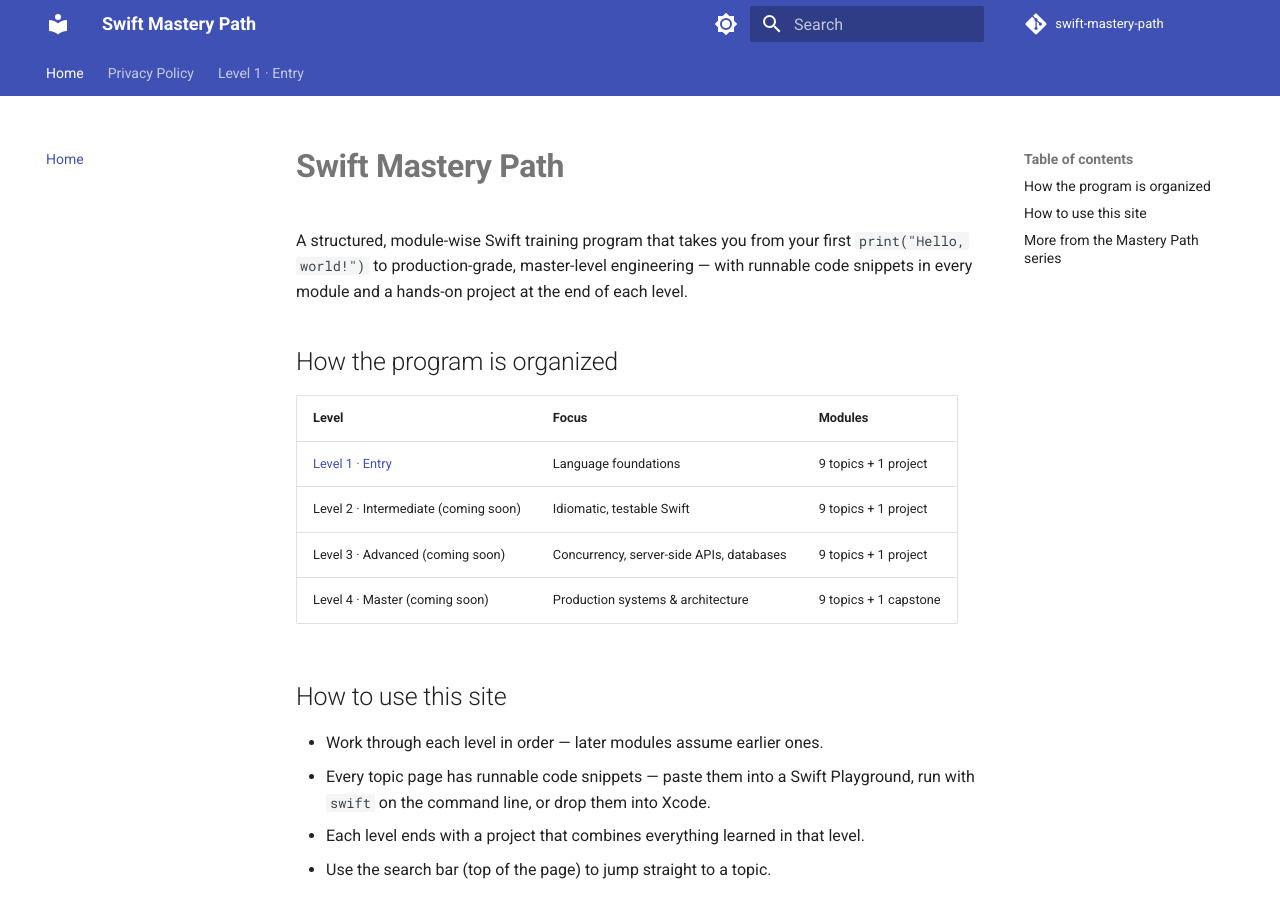
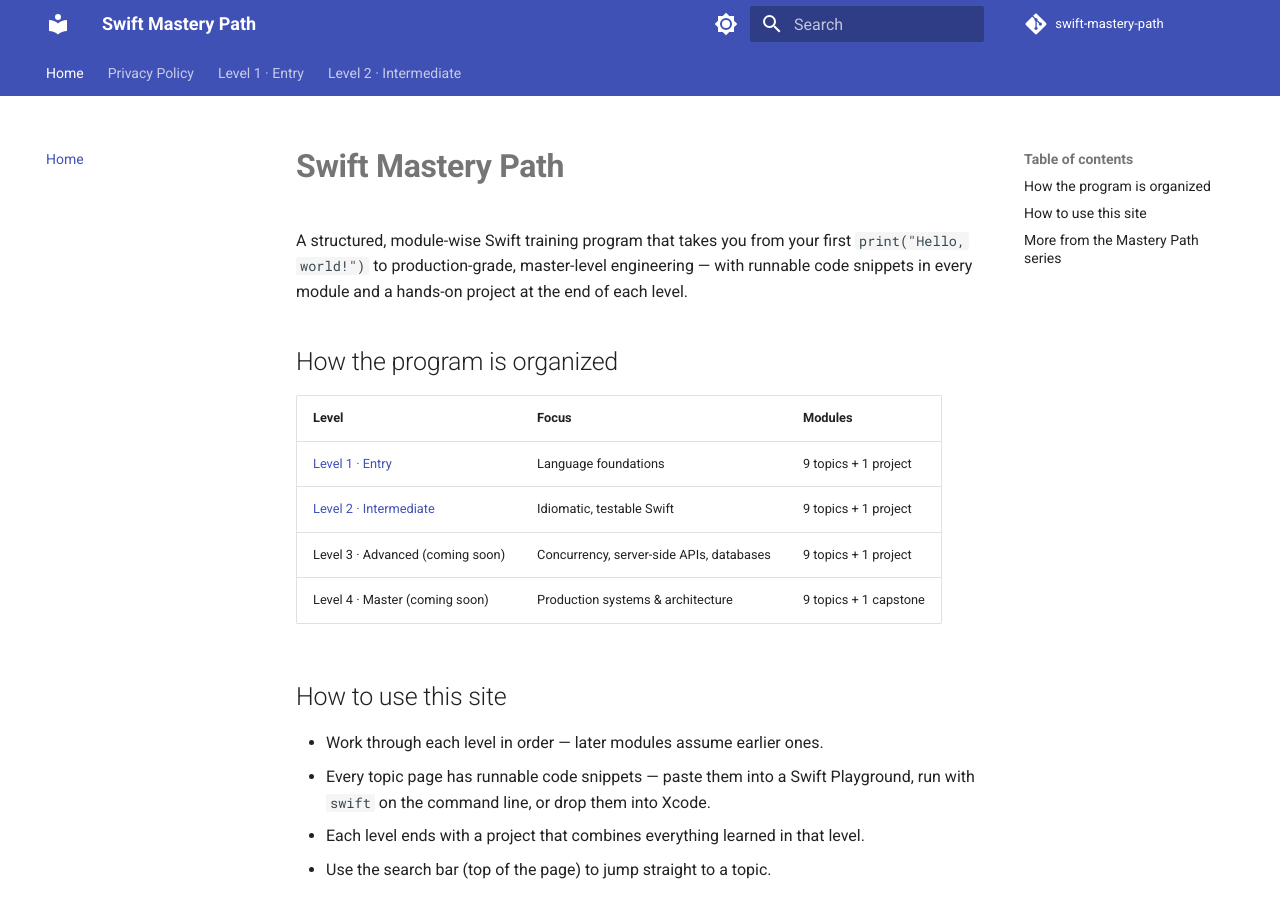
Before and after one commit to SIGILIPELLI/swift-mastery-path, an MkDocs documentation site: the page built from docs/index.md, in a window 1280 px wide and 900 px high. Built offline with MkDocs 1.6.1 and Material for MkDocs 9.7.7, drawn with Linux system fonts in a browser that asks for light colours; comment, search, counter and statistics services are not loaded; part of the change alters nothing that is shown.

Commit message:
Restore finished level(s) to nav/sitemap/homepage
Real content is now written for this level; lifting the interim
AdSense thin-content exclusion put in place while it was still stubs.

Co-Authored-By: Claude Opus 5 <noreply@anthropic.com>

```diff
--- a/docs/index.md
+++ b/docs/index.md
@@ -15,7 +15,7 @@ end of each level.
 | Level | Focus | Modules |
 |-------|-------|---------|
 | [Level 1 · Entry](level-1/index.md) | Language foundations | 9 topics + 1 project |
-| Level 2 · Intermediate (coming soon) | Idiomatic, testable Swift | 9 topics + 1 project |
+| [Level 2 · Intermediate](level-2/index.md) | Idiomatic, testable Swift | 9 topics + 1 project |
 | Level 3 · Advanced (coming soon) | Concurrency, server-side APIs, databases | 9 topics + 1 project |
 | Level 4 · Master (coming soon) | Production systems & architecture | 9 topics + 1 capstone |
 
--- a/mkdocs.yml
+++ b/mkdocs.yml
@@ -62,8 +62,19 @@ nav:
       - "08 · Enums": level-1/08-enums.md
       - "09 · Closures Intro": level-1/09-closures-intro.md
       - "10 · Project — CLI To-Do App": level-1/10-project-todo-cli.md
+  - "Level 2 · Intermediate":
+      - Overview: level-2/index.md
+      - "01 · OOP Deep Dive": level-2/01-oop-deep-dive.md
+      - "02 · Optionals Advanced": level-2/02-optionals-advanced.md
+      - "03 · Error Handling": level-2/03-error-handling.md
+      - "04 · Closures Advanced": level-2/04-closures-advanced.md
+      - "05 · Generics": level-2/05-generics.md
+      - "06 · Testing with XCTest": level-2/06-testing-xctest.md
+      - "07 · Working with JSON": level-2/07-json-codable.md
+      - "08 · Swift Package Manager": level-2/08-swift-package-manager.md
+      - "09 · Property Wrappers Intro": level-2/09-property-wrappers.md
+      - "10 · Project — Weather CLI": level-2/10-project-weather-cli.md
 # --- auto-pruned stub levels (see AdSense low-value-content fix) ---
 exclude_docs: |
-  level-2/*.md
   level-3/*.md
   level-4/*.md
```
